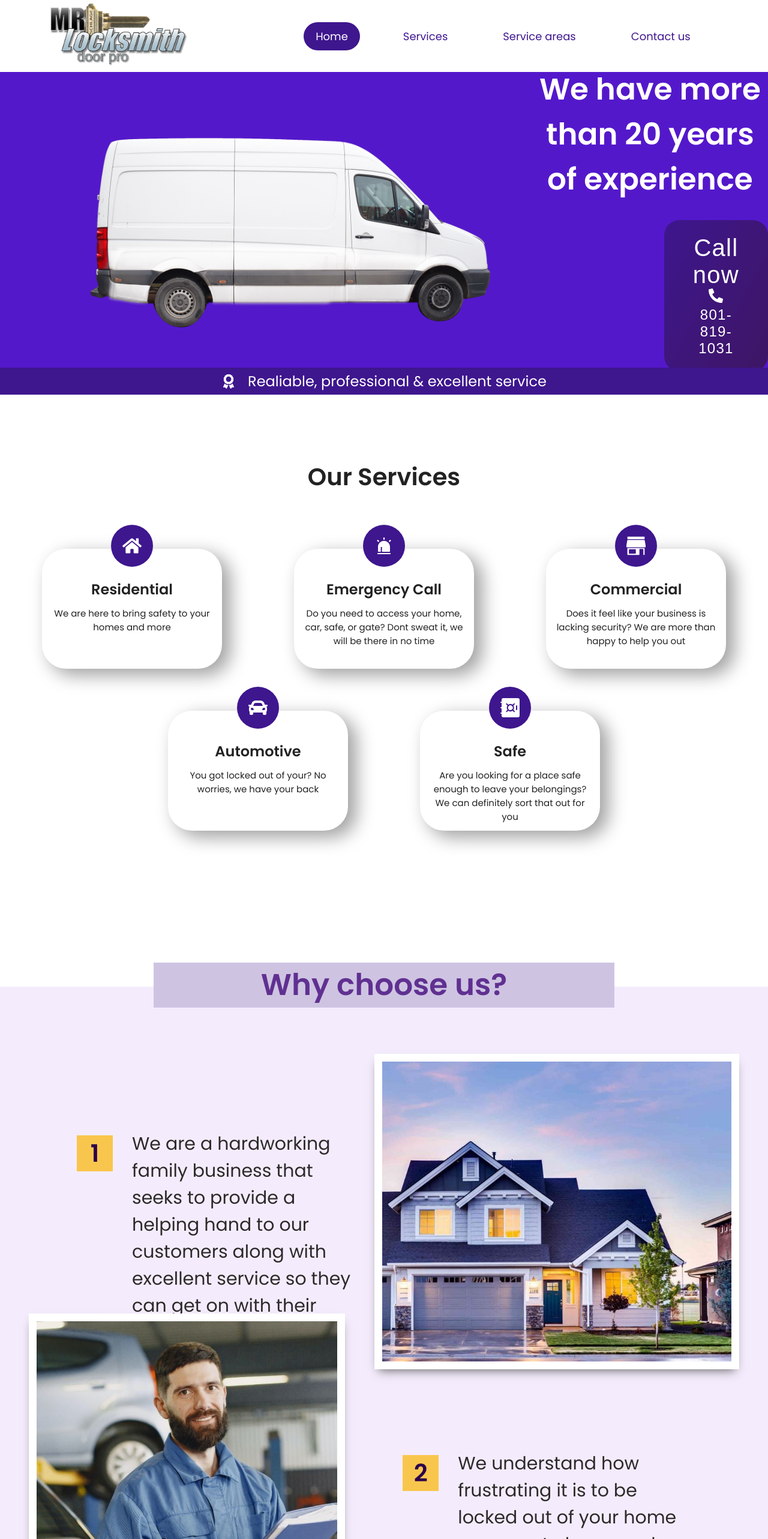
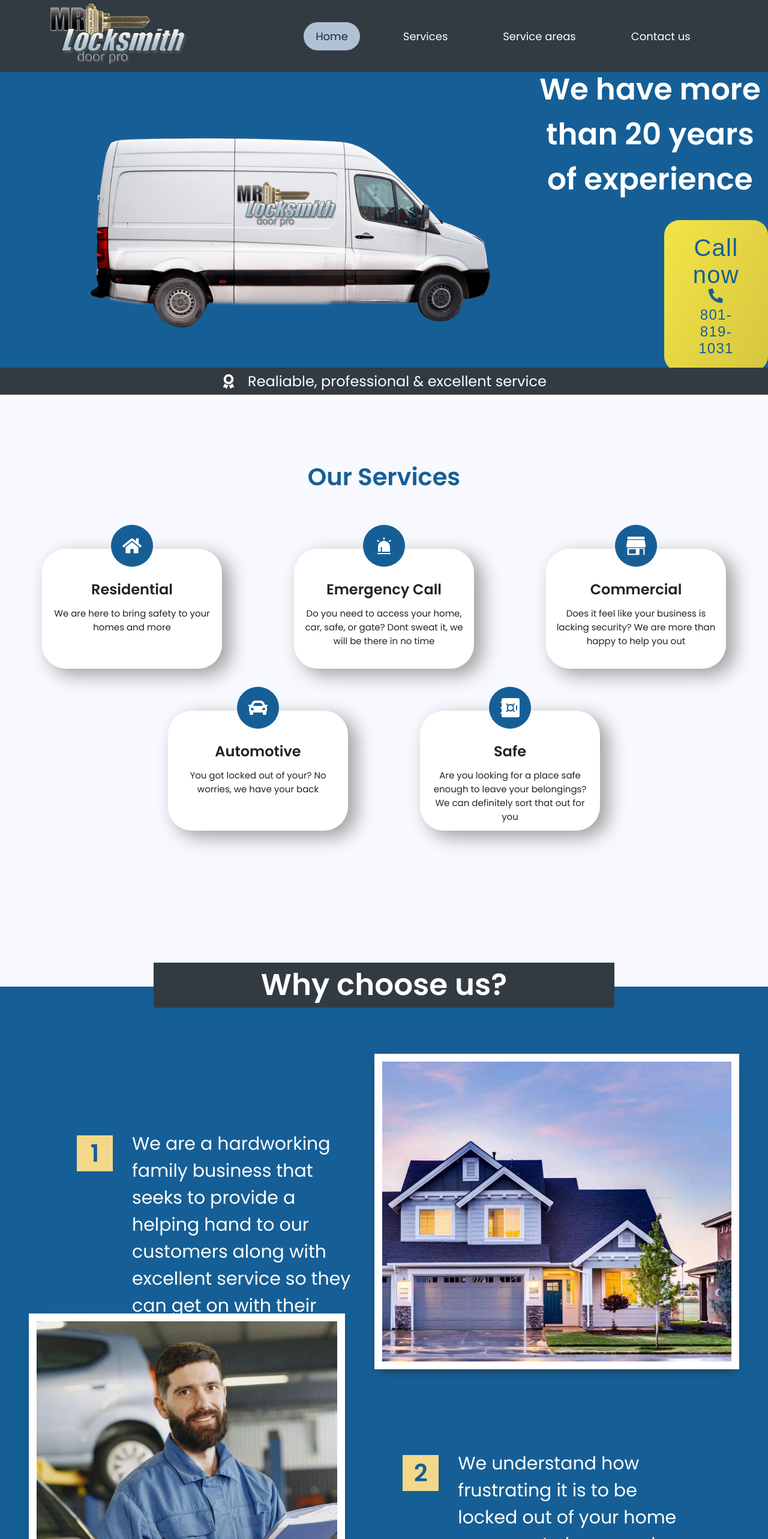
Before and after one commit to CarlosAC-29/Mr.Locksmith, a React (Create React App) app in the folder front-end/: page / in a window 1280 px wide. Shown: the top 2566 px of the page at 60% size. Built offline with nearby package versions, Linux system fonts and the light colour scheme.

Commit message:
nuevo diseño

```diff
--- a/front-end/src/components/styles/Footer.scss
+++ b/front-end/src/components/styles/Footer.scss
@@ -2,7 +2,7 @@
 @import '../../media';
 
 footer{
-    background-color: $secondary;
+    background-color: #323B42;
     color: white;
     display: grid;
     grid-template-columns: repeat(2, 1fr);
--- a/front-end/src/components/styles/NavBar.scss
+++ b/front-end/src/components/styles/NavBar.scss
@@ -7,12 +7,13 @@
     align-items: center;
     height: 120px;
     position: relative;
+    background-color: #323B42;
 
     @include media('<=tablet'){
         position: fixed;
         width: 100%;
         z-index: 1000;
-        background-color: #fff;
+        background-color: #323B42;
         box-shadow: 0px 2px 10px -1px rgba(181,181,181,1);
 
     }
@@ -56,15 +57,15 @@
         }
 
         .btn__page.active {
-            background-color: $secondary;
-            color: #fff;
+            background-color: #afc2d5;
+            color: #232730;
           }
 
         .btn__page {
             text-decoration: none;
             border: none;
-            background-color: #fff;
-            color: $secondary;
+            background-color: #323B42;
+            color: #ffff;
             font-size: 18px;
             padding: 10px 20px;
             cursor: pointer;
@@ -74,11 +75,11 @@
             font-family: 'Poppins', sans-serif;
 
             &:hover{
-                background-color: $secondary;
-                color: $primary;
+                background-color: #afc2d5;
+                color: #232730;
 
                 a{
-                    color: $primary;
+                    color: #afc2d5;
                 }
             }
 
@@ -148,7 +149,7 @@
 		justify-content: center;
 		align-items: center;
 		border: none;
-		background-color: inherit;
+        color: #ffff;
 		cursor: pointer;
 		font-size: 32px;
 
--- a/front-end/src/components/styles/ServiceCard.scss
+++ b/front-end/src/components/styles/ServiceCard.scss
@@ -39,7 +39,7 @@
         border-radius: 70px;
         width: 70px;
         height: 70px;
-        background-color: $secondary;
+        background-color: #165F96;
         color: $primary;
         font-size: 32px;
         display: flex;
--- a/front-end/src/components/styles/WhyChooseUs.scss
+++ b/front-end/src/components/styles/WhyChooseUs.scss
@@ -6,14 +6,14 @@
 
     .title {
         position: absolute;
-        background-color: #CEC4E2;
+        background-color: #323B42;
         text-align: center;
         font-size: 25px;
         width: 60%;
         left: 20%;
         transform: translateY(-40px);
         z-index: 100;
-        color: #603091;
+        color: #fff;
 
         @include media('<=phone') {
             font-size: 15px;
@@ -25,7 +25,7 @@
     }
 
     .all {
-        background-color: #F4ECFC;
+        background-color: #165F96;
         padding: 2rem 0rem;
         @include media('<=phone') {
             padding: 4rem 0rem;
@@ -43,7 +43,7 @@
                 margin-top: 8rem;
                 margin-right: 2rem;
                 display: flex;
-                color: #2C2A2A;
+                color: #fff;
 
                 @include media('<=phone') {
                     margin-top: 1rem;
@@ -59,7 +59,7 @@
 
                 .number {
                     margin-left: 8rem;
-                    background-color: #F9C64D;
+                    background-color: #F3D889;
                     min-width: 60px;
                     height: 60px;
                     text-align: center;
@@ -67,7 +67,7 @@
                     transform: translateY(8px);
 
                     h1 {
-                        color: #2C004B;
+                        color: #165F96;
                         font-size: 40px;
                         @include media('<=phone') {
                             font-size: 28px;
@@ -167,7 +167,7 @@
             .text {
                 margin-top: 8rem;
                 display: flex;
-                color: #2C2A2A;
+                color: #fff;
                 @include media('<=phone') {
                     margin-top: 1rem;
                     margin-bottom: 1rem;
@@ -183,7 +183,7 @@
 
                 .number {
                     margin-left: 6rem;
-                    background-color: #F9C64D;
+                    background-color: #F3D889;
                     min-width: 60px;
                     height: 60px;
                     text-align: center;
@@ -191,7 +191,7 @@
                     transform: translateY(8px);
 
                     h1 {
-                        color: #2C004B;
+                        color: #165F96;
                         font-size: 40px;
                         @include media('<=phone') {
                             font-size: 28px;
@@ -291,7 +291,7 @@
                 margin-top: 8rem;
                 margin-right: 2rem;
                 display: flex;
-                color: #2C2A2A;
+                color: #fff;
                 @include media('<=phone') {
                     margin-top: 3rem;
                     margin-bottom: 1rem;
@@ -306,7 +306,7 @@
 
                 .number {
                     margin-left: 8rem;
-                    background-color: #F9C64D;
+                    background-color: #F3D889;
                     min-width: 60px;
                     height: 60px;
                     text-align: center;
@@ -314,7 +314,7 @@
                     transform: translateY(8px);
 
                     h1 {
-                        color: #2C004B;
+                        color: #165F96;
                         font-size: 40px;
                         @include media('<=phone') {
                             font-size: 28px;
--- a/front-end/src/pages/styles/ContactUs.scss
+++ b/front-end/src/pages/styles/ContactUs.scss
@@ -54,7 +54,7 @@
             letter-spacing: 2.5px;
             font-weight: 500;
             color: $primary;
-            background-color: $secondary;
+            background: linear-gradient(117deg, rgb(25, 96, 150), rgb(28, 119, 187));
             border: none;
             border-radius: 40px;
             box-shadow: 0px 8px 15px rgba(0, 0, 0, 0.1);
@@ -75,8 +75,8 @@
 
 
             &:hover {
-                background-color: #5418CB;
-                box-shadow: 0px 15px 20px rgb(62, 22, 160);
+                background-color: #2590DF;
+                    box-shadow: 0px 15px 20px rgb(42, 164, 253);
                 color: #fff;
                 transform: translateY(-7px);
               }
--- a/front-end/src/pages/styles/Home.scss
+++ b/front-end/src/pages/styles/Home.scss
@@ -14,7 +14,7 @@
         justify-content: center;
         align-items: center;
         width: 100%;
-        background-color: #5418CB;
+        background-color: #165F96;
         height: 500px;
 
         @include media('<=tablet') {
@@ -77,9 +77,9 @@
             .btn__callnow {
                 border-radius: 25px;
                 padding: 1em 2em;
-                background: linear-gradient(117deg, rgb(62, 22, 142), rgb(62, 22, 100));
+                background: linear-gradient(117deg, rgb(245,228,71), rgb(213, 198, 63));
                 border: none;
-                color: rgb(255, 255, 255);
+                color: #165F96;
                 font-size: 1.5rem;
                 cursor: pointer;
                 transition: box-shadow 0.25s ease 0s;
@@ -114,8 +114,8 @@
                 }
 
                 &:hover {
-                    background: linear-gradient(117deg, rgb(62, 22, 160), rgb(62, 22, 130));
-                    box-shadow: 0 0.1rem 0.8rem rgb(62, 22, 130);
+                    background: linear-gradient(117deg, rgb(245,228,71), rgb(238, 220, 53));
+                    box-shadow: 0 0.1rem 0.8rem rgb(247, 229, 67);
                     transform: scale(1.1);
                 }
 
@@ -162,7 +162,7 @@
         align-items: center;
         gap: 20px;
         font-size: 1.5rem;
-        background-color: $secondary;
+        background-color: #323B42;
         color: $primary;
         position: relative;
         padding: 5px 0;
@@ -182,6 +182,7 @@
         justify-content: center;
         align-items: center;
         padding: 100px 10px;
+        background-color: #F7F9FE;
 
         @include media('<=tablet') {
             padding: 0px 10px;
@@ -189,7 +190,7 @@
         }
 
         h1 {
-            color: $fontColor;
+            color: #165F96;
             font-size: 40px;
 
             @include media('<=tablet') {
@@ -304,9 +305,9 @@
                 width: 12em;
                 text-transform: uppercase;
                 letter-spacing: 2.5px;
-                font-weight: 500;
-                color: $primary;
-                background-color: $secondary;
+                font-weight: 600;
+                color: #fff;
+                background: linear-gradient(117deg, rgb(25, 96, 150), rgb(28, 119, 187));
                 border: none;
                 border-radius: 90px;
                 box-shadow: 0px 8px 15px rgba(0, 0, 0, 0.1);
@@ -329,8 +330,8 @@
 
 
                 &:hover {
-                    background-color: #5418CB;
-                    box-shadow: 0px 15px 20px rgb(62, 22, 160);
+                    background-color: #2590DF;
+                    box-shadow: 0px 15px 20px rgb(42, 164, 253);
                     color: #fff;
                     transform: translateY(-7px);
                 }
```
Also changed, not shown: front-end/src/pages/styles/Locations.scss (+11 -6 lines), front-end/src/pages/styles/Services.scss (+9 -8 lines), front-end/src/images/MainPage.png.
